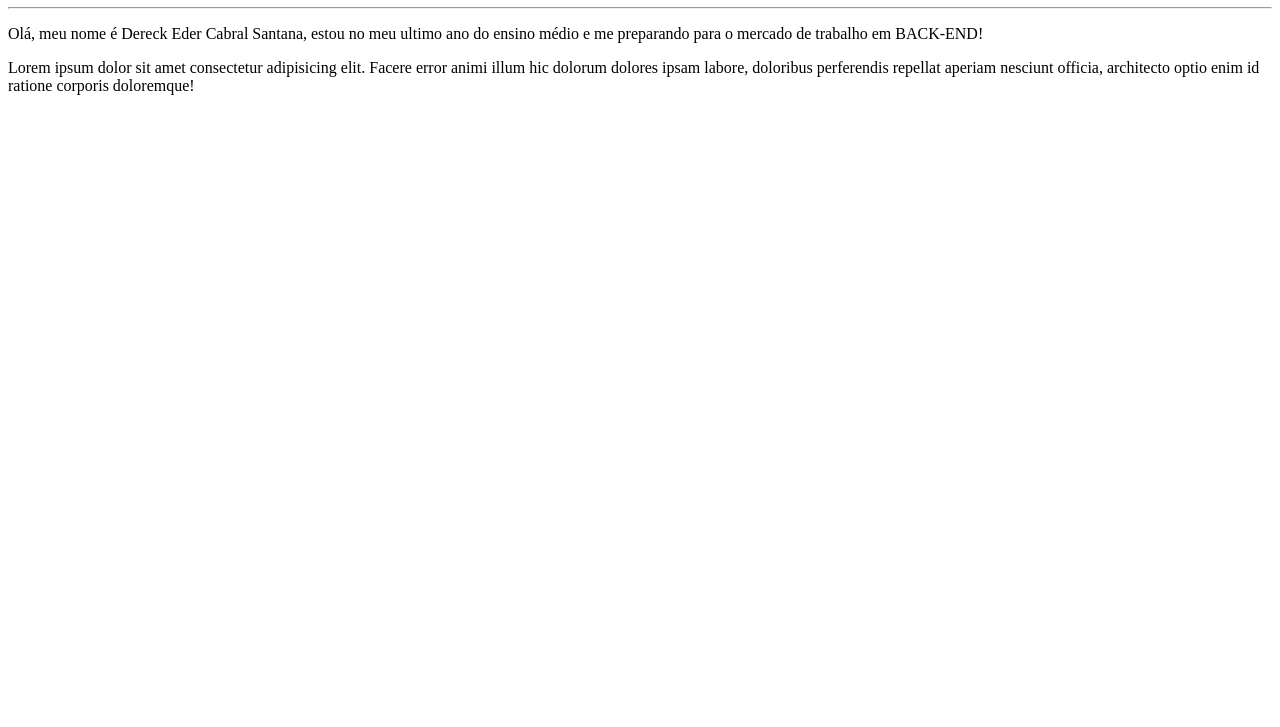
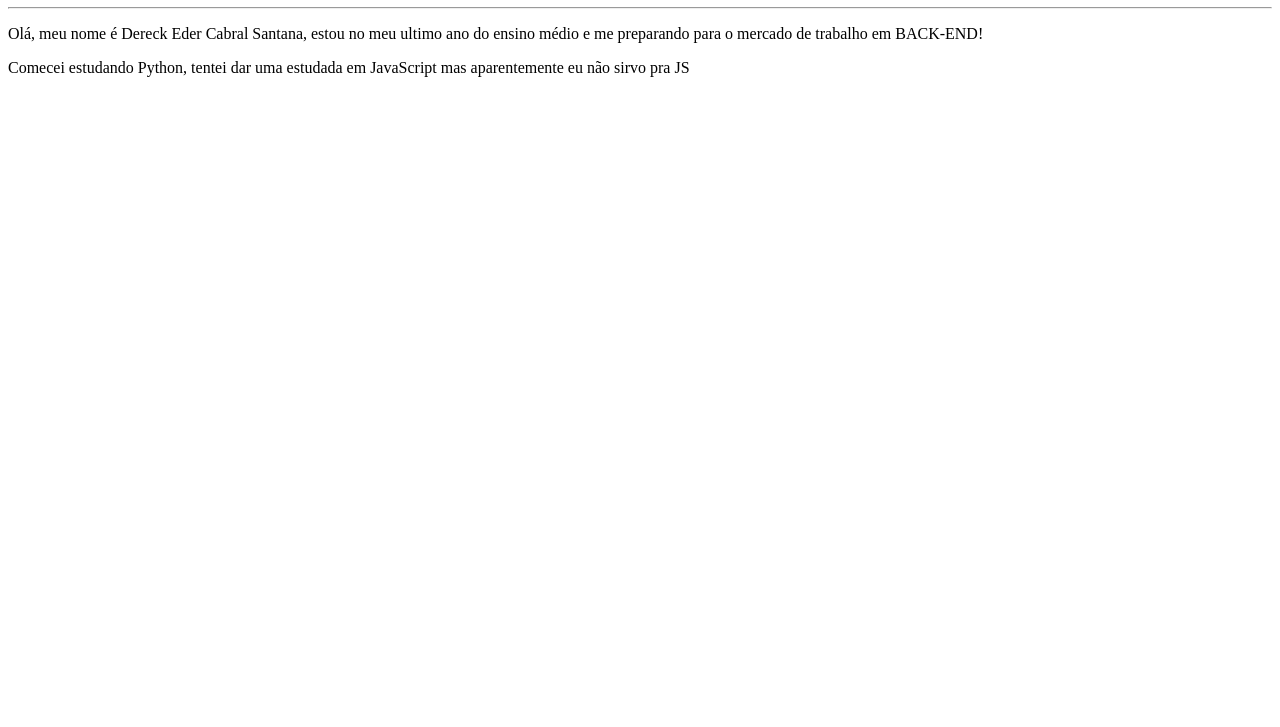
Before and after one commit to decknho/Deko, a plain HTML site: page site/index.html in a window 1280 px wide. Shown: the part 73-800 px from the top of the page. Drawn offline with Linux system fonts and the light colour scheme.

Commit message:
Mudei o 2° paragrafo

```diff
--- a/site/index.html
+++ b/site/index.html
@@ -10,6 +10,6 @@
     <h1>Portifolio</h1>
     <hr>
     <p>Olá, meu nome é Dereck Eder Cabral Santana, estou no meu ultimo ano do ensino médio e me preparando para o mercado de trabalho em BACK-END!</p>
-    <p>Lorem ipsum dolor sit amet consectetur adipisicing elit. Facere error animi illum hic dolorum dolores ipsam labore, doloribus perferendis repellat aperiam nesciunt officia, architecto optio enim id ratione corporis doloremque!</p>
+    <p>Comecei estudando Python, tentei dar uma estudada em JavaScript mas aparentemente eu não sirvo pra JS</p>
 </body>
 </html>
```
